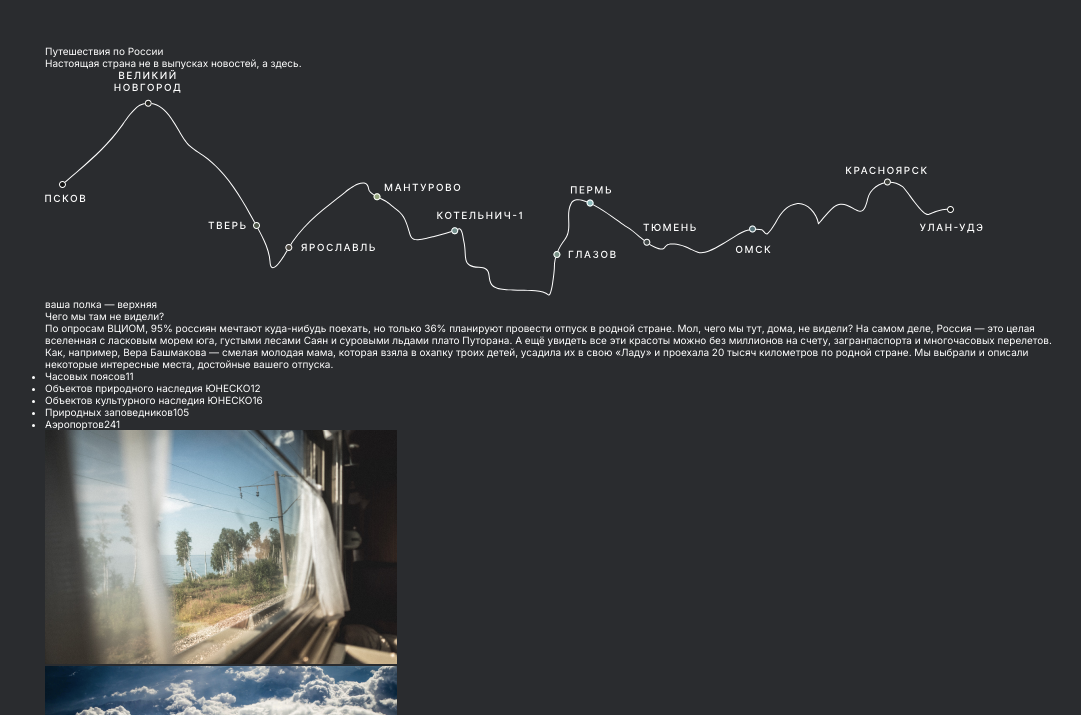
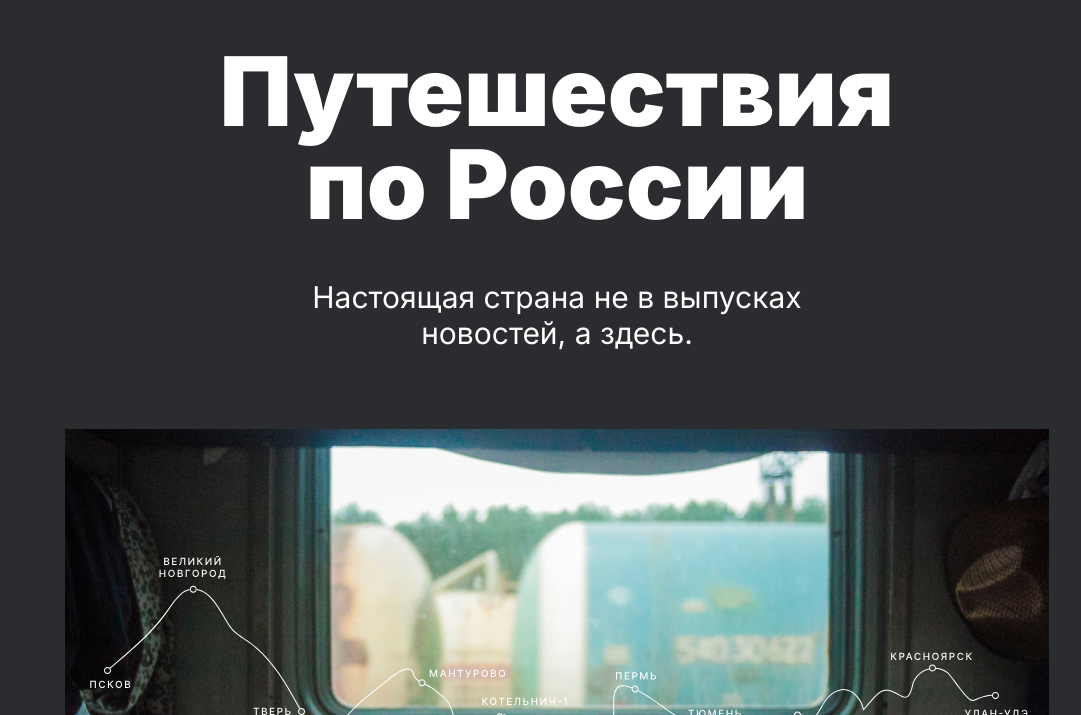
Before and after one commit to vitalikreykjavik/russia, a plain HTML site: page index.html in a window 1280 px wide. Shown: the part 85-800 px from the top of the page, without its empty margins (83-1164 px from the left). Drawn offline with Linux system fonts and the light colour scheme.

Commit message:
feat: add lead section styles

```diff
--- a/style.css
+++ b/style.css
@@ -20,7 +20,7 @@ body {
   padding: 0 128px;
 }
 
-/*---------------------------------------------------------------------------------------HEADER---------------------------------------------------------------------------------*/
+/*---------------------------------------------------------------------------------------HEADER-----------------------------------------------------------------------------*/
 
 .header {
   margin: 30px 0 48px 0;
@@ -58,3 +58,63 @@ body {
 .header__language-active {
   border-bottom: 2px solid #ffffff;
 }
+
+/*---------------------------------------------------------------------------------------LEAD-----------------------------------------------------------------------------*/
+.lead {
+  padding: 0 100px;
+
+  display: flex;
+  flex-direction: column;
+  align-items: center;
+}
+
+h1 {
+  max-width: 782px;
+
+  margin-bottom: 48px;
+
+  font-style: normal;
+  font-weight: 900;
+  font-size: 9.6rem;
+  line-height: 93px;
+  text-align: center;
+}
+
+.lead__description {
+  max-width: 583px;
+
+  margin-bottom: 78px;
+
+  font-style: normal;
+  font-weight: normal;
+  font-size: 3rem;
+  line-height: 36px;
+  text-align: center;
+}
+
+.lead__picture {
+  width: 984px;
+  height: 554px;
+
+  margin-bottom: 11px;
+
+  background-image: url(assets/imgs/lead-photo.jpg);
+  background-repeat: no-repeat;
+  background-size: 100% 100%;
+}
+
+.lead__picture img {
+  padding-top: 126px;
+  padding-left: 25px;
+}
+
+.lead__text {
+  align-self: flex-start;
+
+  font-style: normal;
+  font-weight: normal;
+  font-size: 1rem;
+  line-height: 12px;
+  letter-spacing: 0.15em;
+  text-transform: uppercase;
+}
```
